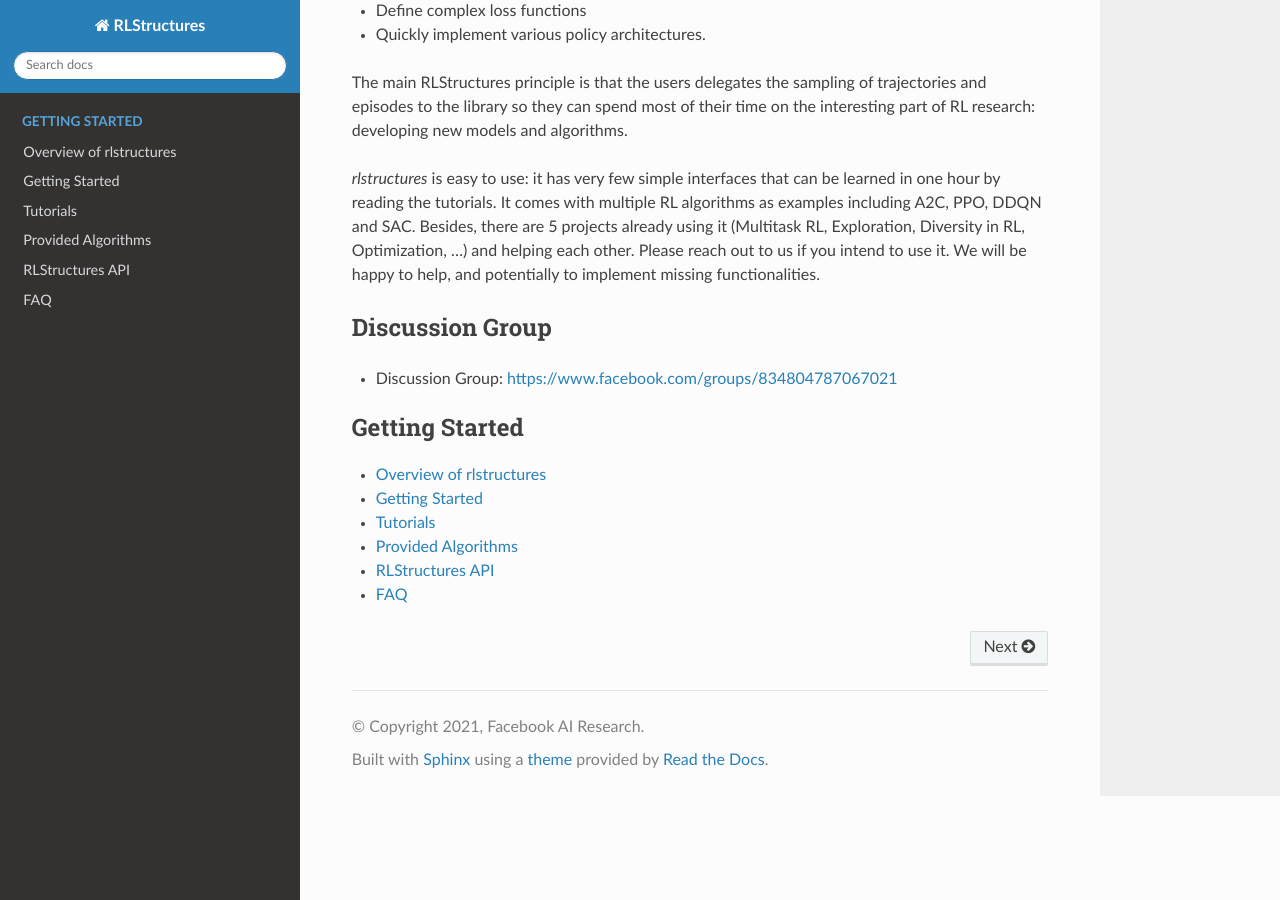
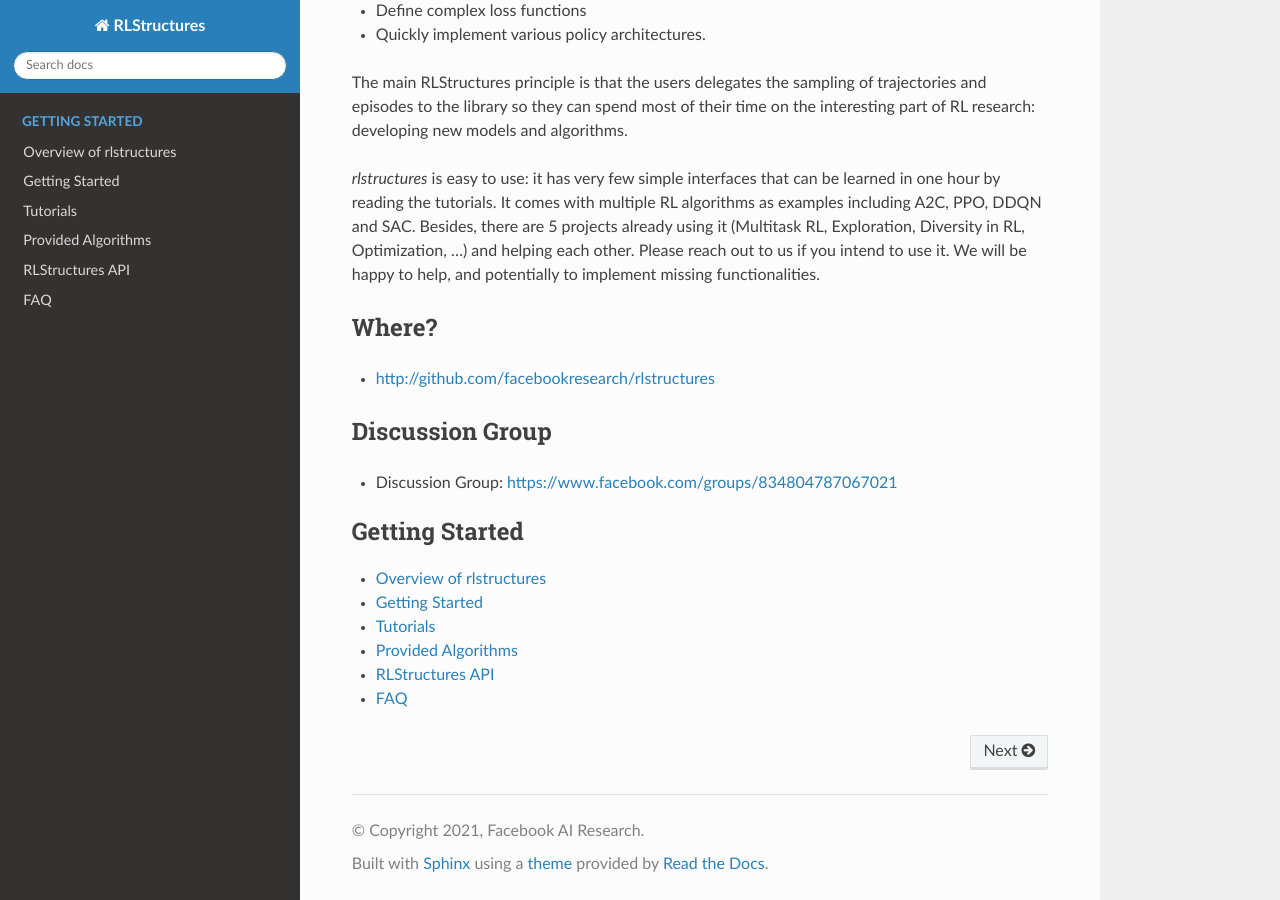
Before and after one commit to facebookresearch/rlstructures, a Sphinx documentation site: the page built from sphinx_docs/source/index.rst, in a window 1280 px wide and 900 px high, scrolled down 537 px. Built offline with Sphinx 7.4.7 and the Read the Docs theme 2.0.0, drawn with Linux system fonts in a browser that asks for light colours.

Commit message:
add link in the doc

```diff
--- a/sphinx_docs/source/index.rst
+++ b/sphinx_docs/source/index.rst
@@ -22,6 +22,12 @@
 `rlstructures` is easy to use: it has very few simple interfaces that can be learned in one hour by reading the tutorials. It comes with multiple RL algorithms as examples including A2C, PPO, DDQN and SAC. Besides, there are 5 projects already using it (Multitask RL, Exploration, Diversity in RL, Optimization, ...) and helping each other.
 Please reach out to us if you intend to use it. We will be happy to help, and potentially to implement missing functionalities.
 
+Where?
+------
+
+* http://github.com/facebookresearch/rlstructures
+
+
 Discussion Group
 ----------------
 
--- a/sphinx_docs/source/overview.rst
+++ b/sphinx_docs/source/overview.rst
@@ -26,7 +26,7 @@
 Install rlstructures
 --------------------
 
-* clone the repository
+* clone the repository from http://github.com/facebookresearch/rlstructures
 * run "pip install ."
 
 Learning to use rlstructures
```
